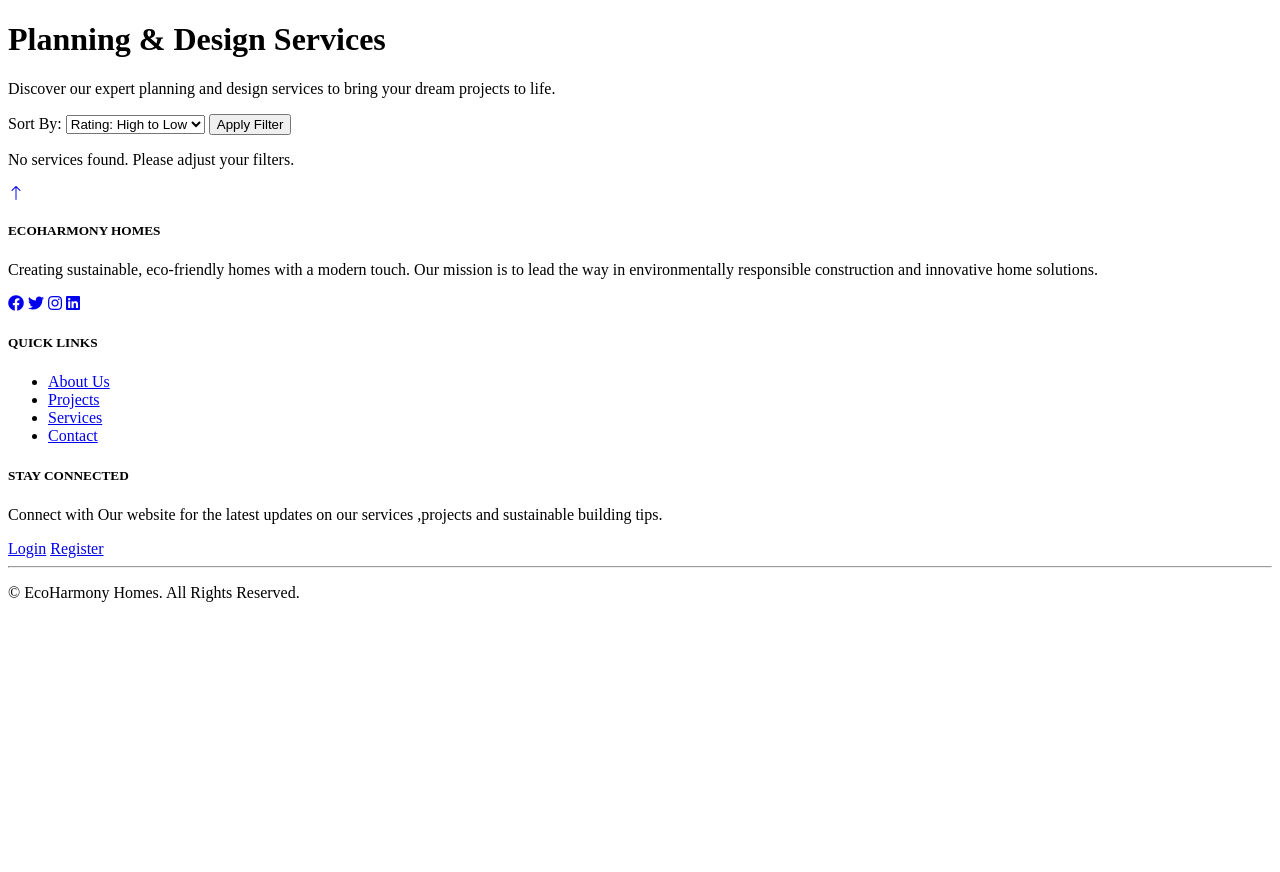
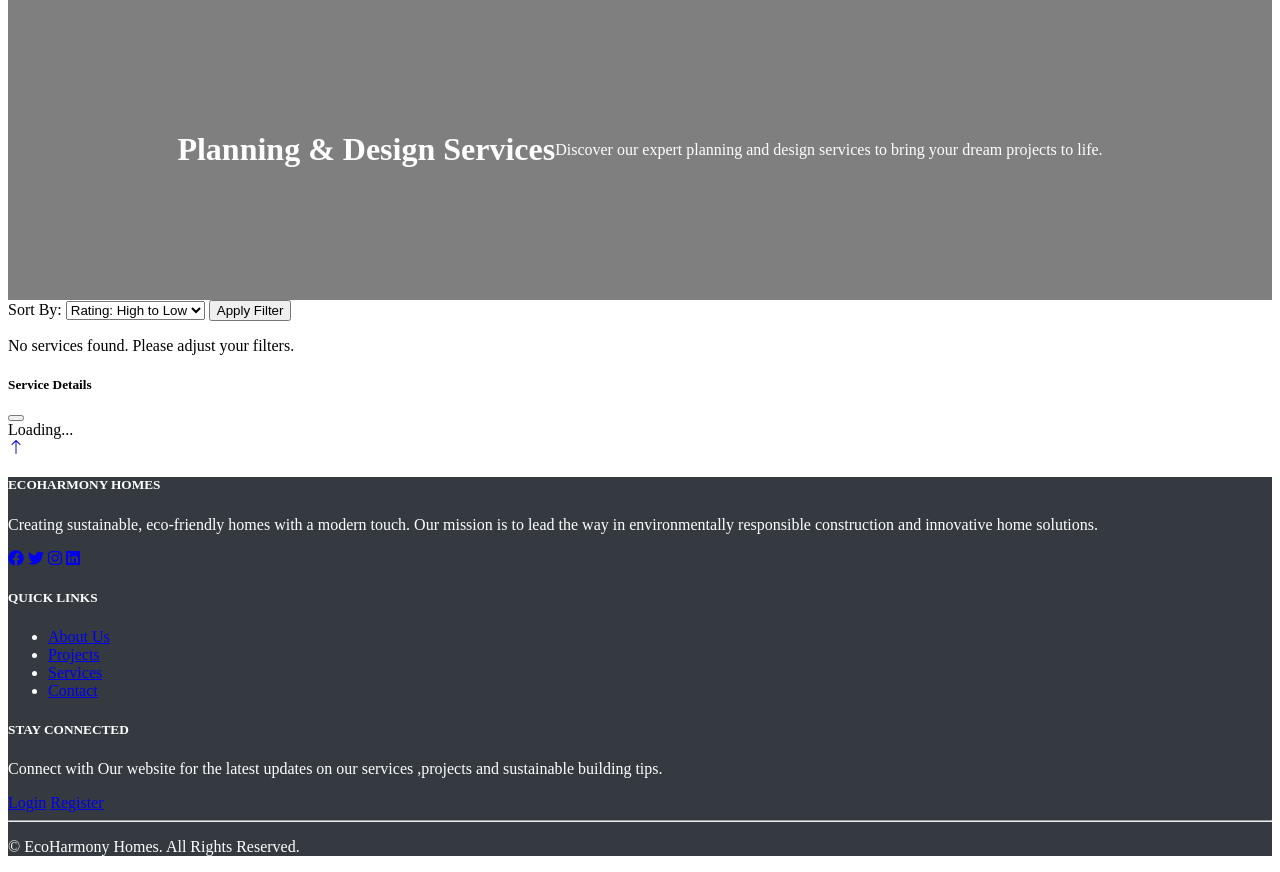
Before and after one commit to DaDie99/EcoHarmony-Homes, a CodeIgniter 4 app: template app/Views/home/planning_and_design.php in a window 1280 px wide. Shown: the part 113-985 px from the top of the page. Before the commit the page ends 715 px from the top, so only its background shows below. Run offline with PHP 8.4 and a stand-in for CodeIgniter, Linux system fonts and the light colour scheme; the template is opened without the code that fills it, so the values that code supplies are empty; some libraries are stand-ins or nearby versions.

Commit message:
p &d view

```diff
--- a/app/Config/Routes.php
+++ b/app/Config/Routes.php
@@ -104,3 +104,4 @@ $routes->get('service/showSupplier/(:num)', 'MaterialSupplierController::show/$1
 $routes->get('service/(:num)', 'ConstructionController::viewService/$1');
 
 $routes->get('construction/getServiceDetails/(:num)', 'ConstructionController::getServiceDetails/$1');
+$routes->get('planning_and_design/getServiceDetails/(:num)', 'PlanningAndDesignController::getServiceDetails/$1');
--- a/app/Views/home/construction.php
+++ b/app/Views/home/construction.php
@@ -176,7 +176,7 @@
         <div class="modal-dialog modal-lg">
             <div class="modal-content">
                 <div class="modal-header">
-                    <h5 class="modal-title" id="serviceDetailsLabel">Construction Details</h5>
+                    <h5 class="modal-title" id="serviceDetailsLabel">Service Details</h5>
                     <button type="button" class="btn-close" data-bs-dismiss="modal" aria-label="Close"></button>
                 </div>
                 <div class="modal-body" id="serviceDetailsContent">
--- a/app/Views/home/planning_and_design.php
+++ b/app/Views/home/planning_and_design.php
@@ -23,7 +23,52 @@
     <link href="assets/css/bootstrap.min.css" rel="stylesheet">
     <link href="assets/css/style.css" rel="stylesheet">
 
+    <style>
+        .bg-image {
+            background-image: url('path/to/your/background-image.jpg');
+            /* Replace with your image path */
+            height: 300px;
+            background-size: cover;
+            position: relative;
+            color: #fff;
+        }
 
+        .overlay {
+            position: absolute;
+            top: 0;
+            left: 0;
+            right: 0;
+            bottom: 0;
+            background-color: rgba(0, 0, 0, 0.5);
+            display: flex;
+            align-items: center;
+            justify-content: center;
+            text-align: center;
+        }
+
+        .card {
+            background: #f8f9fa;
+            padding: 15px;
+            border-radius: 8px;
+            box-shadow: 0 4px 8px rgba(0, 0, 0, 0.1);
+            margin: 10px;
+            text-align: center;
+            transition: transform 0.3s;
+        }
+
+        .card img {
+            max-width: 100%;
+            height: 150px;
+            object-fit: cover;
+            border-radius: 8px;
+            margin-bottom: 10px;
+        }
+
+        .footer {
+            background-color: #343a40;
+            color: #fff;
+        }
+    </style>
 </head>
 
 <body>
@@ -87,7 +132,7 @@
                                 <p class="price">$<?= number_format($service['price'], 2) ?></p>
                                 <p><i class="fa fa-star text-warning"></i> <?= esc($service['rating']) ?> / 5</p>
                                 <p><?= esc($service['description']) ?></p>
-                                <a href="<?= site_url('service/' . $service['id']) ?>" class="btn btn-primary">View Details</a>
+                                <a href="javascript:void(0)" class="btn btn-primary view-details" data-id="<?= $service['id'] ?>">View Details</a>
                             </div>
                         </div>
                     </div>
@@ -98,8 +143,29 @@
         </div>
     </div>
 
+    <!-- Service Details Modal -->
+    <div class="modal fade" id="serviceDetailsModal" tabindex="-1" aria-labelledby="serviceDetailsLabel" aria-hidden="true">
+        <div class="modal-dialog modal-lg">
+            <div class="modal-content">
+                <div class="modal-header">
+                    <h5 class="modal-title" id="serviceDetailsLabel">Service Details</h5>
+                    <button type="button" class="btn-close" data-bs-dismiss="modal" aria-label="Close"></button>
+                </div>
+                <div class="modal-body" id="serviceDetailsContent">
+                    <!-- Content will be loaded here via AJAX -->
+                    <div class="text-center my-4">
+                        <div class="spinner-border text-primary" role="status">
+                            <span class="visually-hidden">Loading...</span>
+                        </div>
+                    </div>
+                </div>
+            </div>
+        </div>
+    </div>
+
     <!-- Back to Top -->
     <a href="#" class="btn btn-lg btn-primary back-to-top"><i class="bi bi-arrow-up"></i></a>
+
 
     <!--footer starts -->
     <footer class="footer bg-dark text-light py-5">
@@ -150,6 +216,7 @@
 
     <!--Footer End-->
 
+
     <!-- JavaScript Libraries -->
     <script src="https://code.jquery.com/jquery-3.4.1.min.js"></script>
     <script src="https://cdn.jsdelivr.net/npm/bootstrap@5.0.0/dist/js/bootstrap.bundle.min.js"></script>
@@ -160,6 +227,32 @@
             const sortBy = document.getElementById('sortBy').value;
             window.location.href = `<?= site_url('planning_and_design?sortBy=') ?>` + sortBy;
         }
+
+        // AJAX to load service details in modal
+        $(document).ready(function() {
+            $('.view-details').on('click', function() {
+                var serviceId = $(this).data('id');
+                $('#serviceDetailsContent').html(`
+                    <div class="text-center my-4">
+                        <div class="spinner-border text-primary" role="status">
+                            <span class="visually-hidden">Loading...</span>
+                        </div>
+                    </div>
+                `);
+                $('#serviceDetailsModal').modal('show');
+
+                $.ajax({
+                    url: `<?= site_url('planning_and_design/getServiceDetails') ?>/${serviceId}`,
+                    method: 'GET',
+                    success: function(response) {
+                        $('#serviceDetailsContent').html(response);
+                    },
+                    error: function(xhr, status, error) {
+                        $('#serviceDetailsContent').html('<div class="alert alert-danger text-center">Failed to load service details. Please try again later.</div>');
+                    }
+                });
+            });
+        });
     </script>
 
 </body>
--- a/app/Views/home/property.php
+++ b/app/Views/home/property.php
@@ -97,7 +97,7 @@
         <div class="modal-dialog modal-lg">
             <div class="modal-content">
                 <div class="modal-header">
-                    <h5 class="modal-title" id="propertyDetailsLabel">Property Details</h5>
+                    <h5 class="modal-title" id="propertyDetailsLabel">Service Details</h5>
                     <button type="button" class="btn-close" data-bs-dismiss="modal" aria-label="Close"></button>
                 </div>
                 <div class="modal-body" id="propertyDetailsContent">
```
Also changed, not shown: app/Controllers/PlanningAndDesignController.php (+11 -0 lines), app/Views/home/material_supplier.php (+4 -4 lines).
